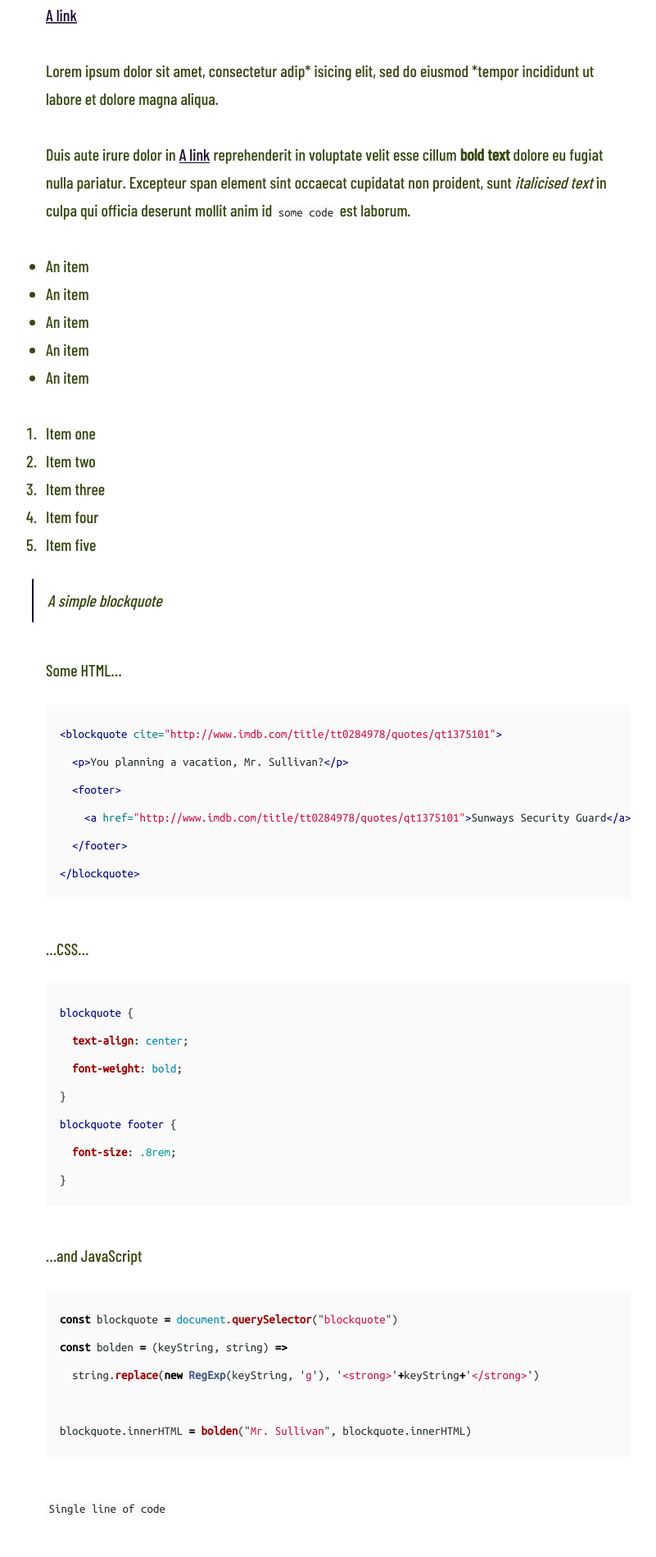
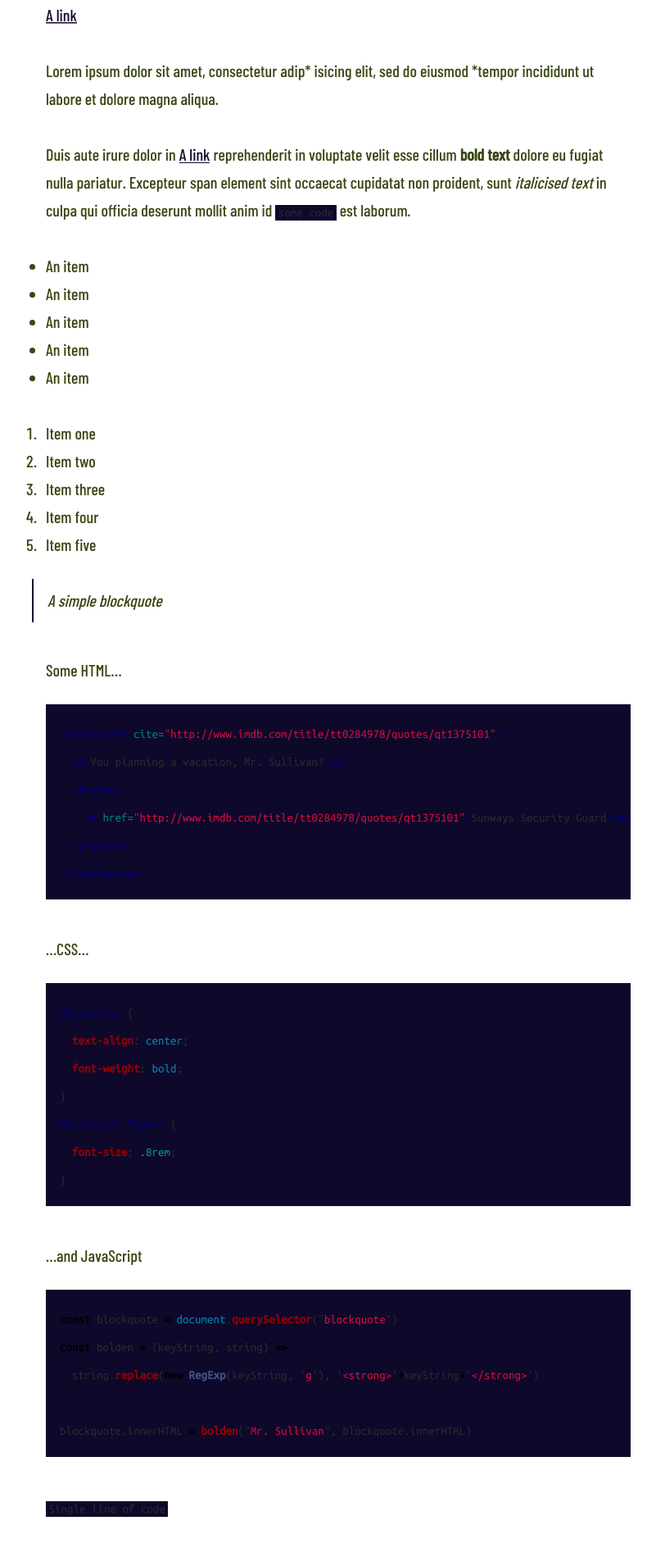
Before and after one commit to daviddarnes/alembic, a Jekyll site: the page built from elements.md, in a window 1280 px wide. Shown: the part 885-2784 px from the top of the page at 82% size, without its empty margins (8-809 px from the left). Built offline with Jekyll 4.4.1, drawn with Linux system fonts in a browser that asks for light colours; some web fonts are replaced.

Commit message:
Update _settings.scss

```diff
--- a/_sass/_settings.scss
+++ b/_sass/_settings.scss
@@ -1,6 +1,6 @@
 // Background colours
 $backgroundColour: #ffffff !default;
-$codeBackgroundColour: #fafafa !default;
+$codeBackgroundColour: #0e082b !default;
 $featureBackgroundColour: #f9fafa !default;
 $accentColour: #040218 !default;
 
```
